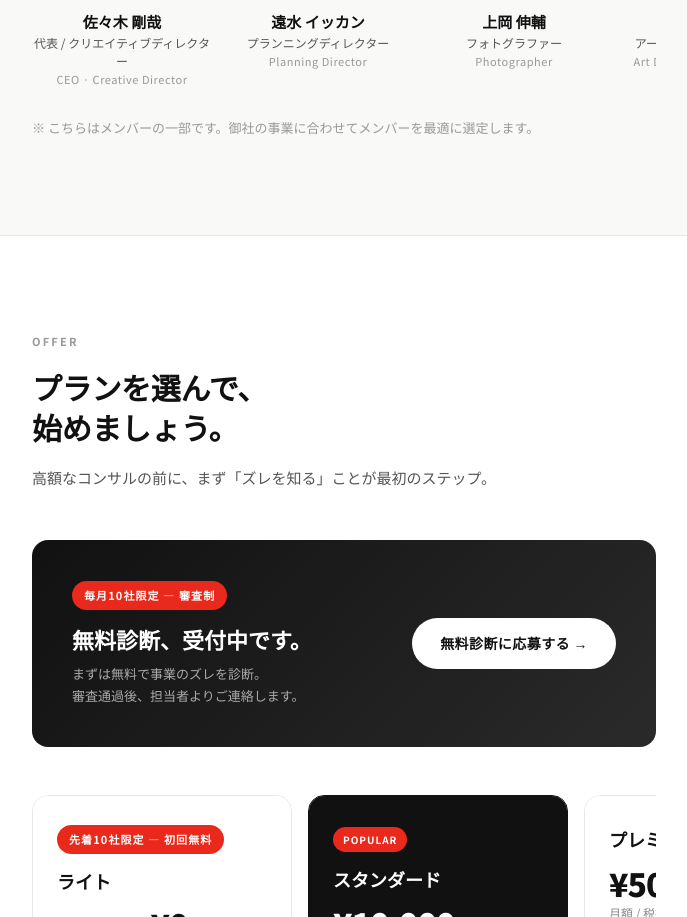
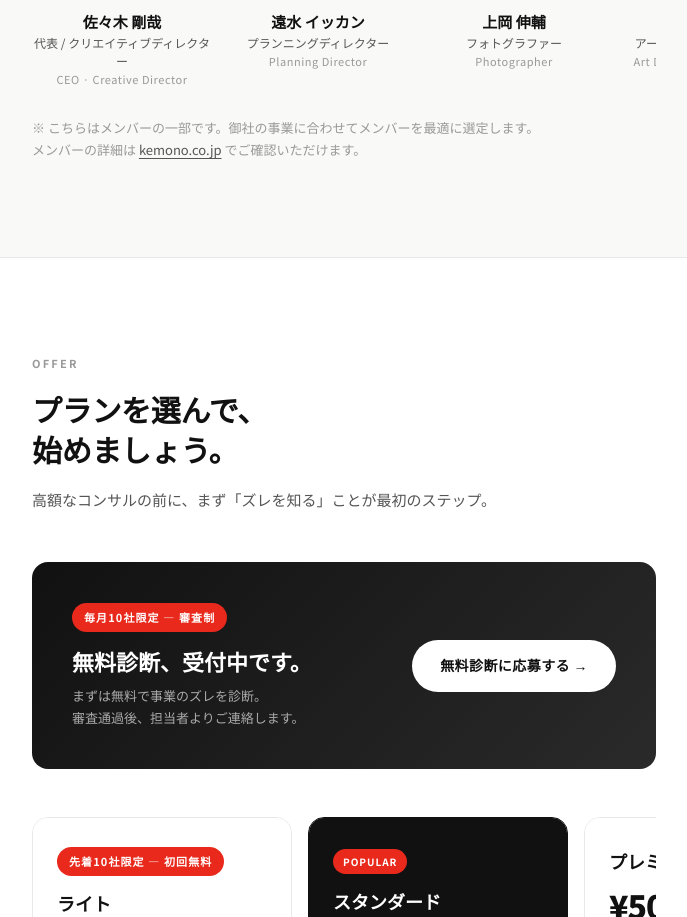
Before and after one commit to k-sasaki-kemo/owlcare, a plain HTML site: page index.html in a window 1280 px wide. Shown: the part 5721-6638 px from the top of the page, without its empty margins (296-983 px from the left). Drawn offline with Linux system fonts and the light colour scheme.

Commit message:
Add kemono.co.jp link to members section
Co-Authored-By: Claude Sonnet 4.6 <noreply@anthropic.com>

```diff
--- a/index.html
+++ b/index.html
@@ -1601,7 +1601,7 @@ height="0" width="0" style="display:none;visibility:hidden"></iframe></noscript>
         </div>
       </div>
       <p class="members-swipe-hint">← スワイプしてメンバーを確認 →</p>
-      <p style="margin-top:20px; font-size:13px; color:var(--light); line-height:1.7;">※ こちらはメンバーの一部です。御社の事業に合わせてメンバーを最適に選定します。</p>
+      <p style="margin-top:20px; font-size:13px; color:var(--light); line-height:1.7;">※ こちらはメンバーの一部です。御社の事業に合わせてメンバーを最適に選定します。<br>メンバーの詳細は <a href="https://kemono.co.jp/" target="_blank" rel="noopener noreferrer" style="color:var(--mid); text-decoration:underline; text-underline-offset:3px;">kemono.co.jp</a> でご確認いただけます。</p>
     </div>
   </div>
 </section>
```
